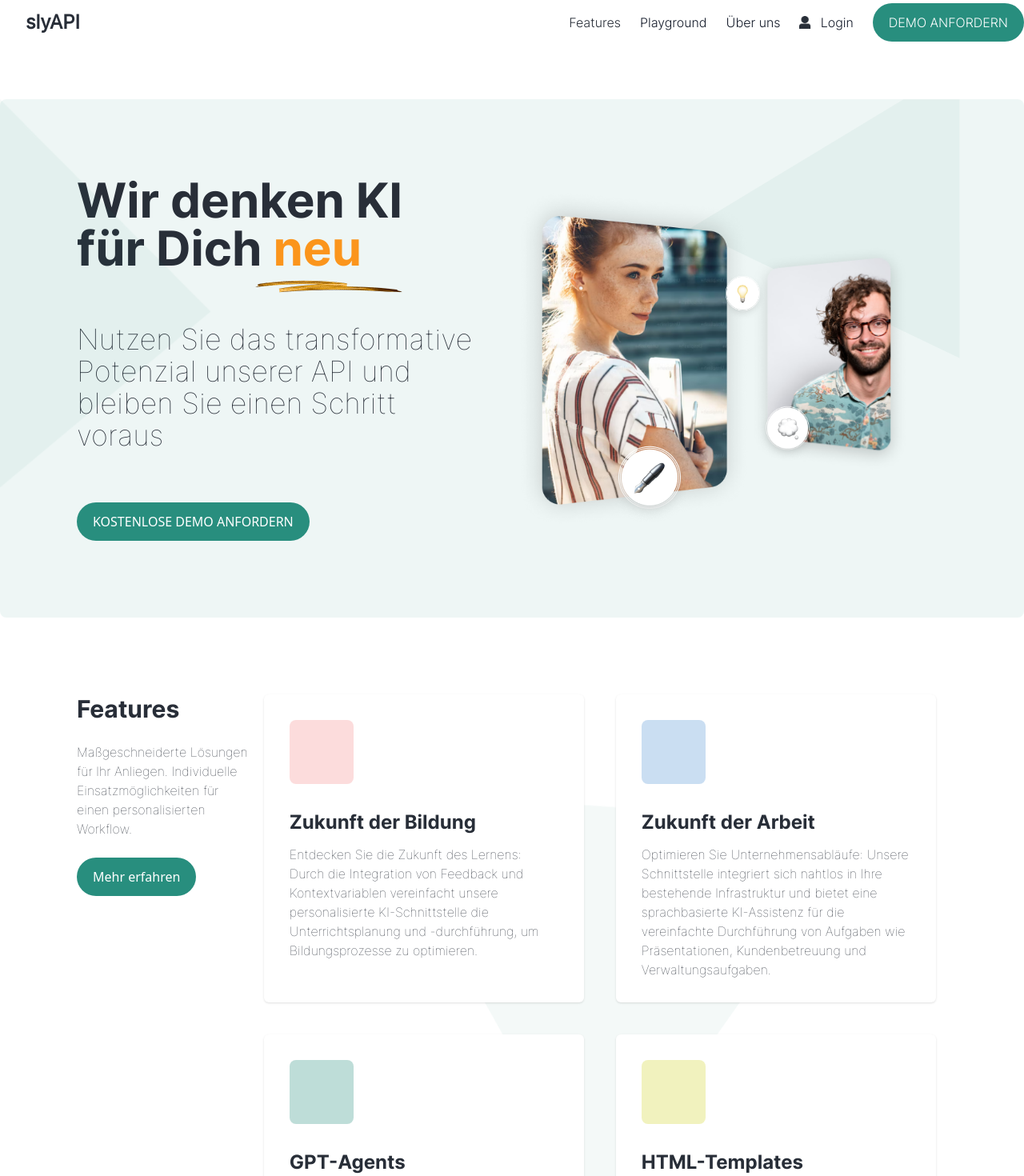
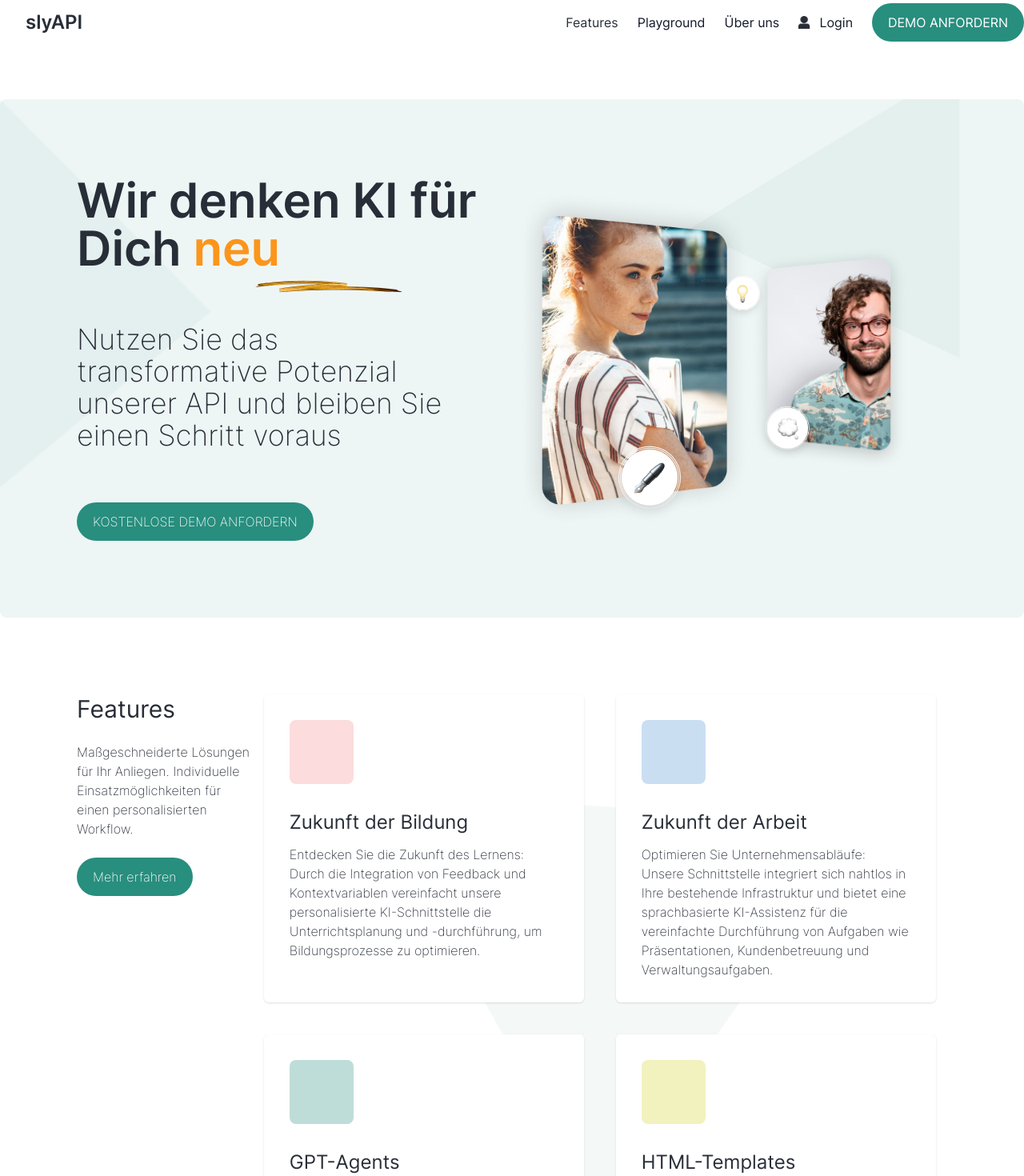
Before and after one commit to CivanErbay/kpbara, a Nuxt app: page / in a window 1280 px wide. Shown: the part 20-1490 px from the top of the page at 80% size. Built offline with nearby package versions, Linux system fonts and the light colour scheme.

Commit message:
variable font

```diff
--- a/assets/css/main.css
+++ b/assets/css/main.css
@@ -4,9 +4,11 @@
 
 body {
   color: #282e38;
+  font-family: inter;
+  font-weight: 200;
 }
 
-@font-face {
+/* @font-face {
   font-family: 'inter';
   src: url('../fonts/Inter-Regular.ttf');
 }
@@ -23,4 +25,12 @@ body {
 @font-face {
   font-family: 'inter-light';
   src: url('../fonts/Inter-Light.ttf');
+} */
+
+@font-face {
+  font-family: 'inter';
+  src: url('../fonts/Inter.var.woff2') format('woff2-variations');
+  font-weight: 100 900;
+  font-stretch: 50% 200%;
+  font-style: oblique 0deg 10deg;
 }
--- a/components/Features.vue
+++ b/components/Features.vue
@@ -1,9 +1,7 @@
 <template>
-  <div
-    class="flex flex-col md:flex-row py-12 px-4 lg:p-24 justify-between"
-  >
+  <div class="flex flex-col md:flex-row py-12 px-4 lg:p-24 justify-between">
     <div class="flex flex-col md:w-2/5 mb-12">
-      <h2 class="font-interbold text-3xl">Features</h2>
+      <h2 class="font-normal text-3xl">Features</h2>
       <p class="font-interthin my-6">
         Maßgeschneiderte Lösungen für Ihr Anliegen. Individuelle
         Einsatzmöglichkeiten für einen personalisierten Workflow.
@@ -14,9 +12,7 @@
         >Mehr erfahren</a
       >
     </div>
-    <div
-      class="flex flex-wrap gap-6 md:gap-10 justify-center relative"
-    >
+    <div class="flex flex-wrap gap-6 md:gap-10 justify-center relative">
       <img
         class="absolute top-1/2 left-1/2 transform -translate-x-1/2 -translate-y-1/2"
         src="../assets/images/Rectangle_14.png"
@@ -25,63 +21,47 @@
       <div
         class="w-[400px] md:h-[385px] shadow rounded-md p-6 md:p-8 z-10 bg-white"
       >
-        <div
-          class="rounded-lg w-20 h-20 bg-[#F68C8C] opacity-30"
-        ></div>
-        <h3 class="font-interbold text-2xl mt-8 mb-3">
-          Zukunft der Bildung
-        </h3>
+        <div class="rounded-lg w-20 h-20 bg-[#F68C8C] opacity-30"></div>
+        <h3 class="font-normal text-2xl mt-8 mb-3">Zukunft der Bildung</h3>
         <p class="font-interthin">
-          Entdecken Sie die Zukunft des Lernens: Durch die Integration
-          von Feedback und Kontextvariablen vereinfacht unsere
-          personalisierte KI-Schnittstelle die Unterrichtsplanung und
-          -durchführung, um Bildungsprozesse zu optimieren.
+          Entdecken Sie die Zukunft des Lernens: Durch die Integration von
+          Feedback und Kontextvariablen vereinfacht unsere personalisierte
+          KI-Schnittstelle die Unterrichtsplanung und -durchführung, um
+          Bildungsprozesse zu optimieren.
         </p>
       </div>
       <div
         class="w-[400px] md:h-[385px] shadow rounded-md p-6 md:p-8 z-10 bg-white"
       >
-        <div
-          class="rounded-lg w-20 h-20 bg-[#4F92D4] opacity-30"
-        ></div>
-        <h3 class="font-interbold text-2xl mt-8 mb-3">
-          Zukunft der Arbeit
-        </h3>
+        <div class="rounded-lg w-20 h-20 bg-[#4F92D4] opacity-30"></div>
+        <h3 class="font-normal text-2xl mt-8 mb-3">Zukunft der Arbeit</h3>
         <p class="font-interthin">
-          Optimieren Sie Unternehmensabläufe: Unsere Schnittstelle
-          integriert sich nahtlos in Ihre bestehende Infrastruktur und
-          bietet eine sprachbasierte KI-Assistenz für die vereinfachte
-          Durchführung von Aufgaben wie Präsentationen,
-          Kundenbetreuung und Verwaltungsaufgaben.
+          Optimieren Sie Unternehmensabläufe: Unsere Schnittstelle integriert
+          sich nahtlos in Ihre bestehende Infrastruktur und bietet eine
+          sprachbasierte KI-Assistenz für die vereinfachte Durchführung von
+          Aufgaben wie Präsentationen, Kundenbetreuung und Verwaltungsaufgaben.
         </p>
       </div>
       <div
         class="w-[400px] md:h-[330px] shadow rounded-md p-6 md:p-8 z-10 bg-white"
       >
-        <div
-          class="rounded-lg w-20 h-20 bg-[#288E7E] opacity-30"
-        ></div>
-        <h3 class="font-interbold text-2xl mt-8 mb-3">GPT-Agents</h3>
+        <div class="rounded-lg w-20 h-20 bg-[#288E7E] opacity-30"></div>
+        <h3 class="font-normal text-2xl mt-8 mb-3">GPT-Agents</h3>
         <p class="font-interthin">
-          Unsere API bietet die Möglichkeit, GPT-Agenten einzusetzen,
-          die Aufgaben wie Recherche, Formatierung von Ausgaben,
-          Testen von Ergebnissen und Code-Ausführung übernehmen
-          können.
+          Unsere API bietet die Möglichkeit, GPT-Agenten einzusetzen, die
+          Aufgaben wie Recherche, Formatierung von Ausgaben, Testen von
+          Ergebnissen und Code-Ausführung übernehmen können.
         </p>
       </div>
       <div
         class="w-[400px] md:h-[330px] shadow rounded-md p-6 md:p-8 z-10 bg-white"
       >
-        <div
-          class="rounded-lg w-20 h-20 bg-[#D1D429] opacity-30"
-        ></div>
-        <h3 class="font-interbold text-2xl mt-8 mb-3">
-          HTML-Templates
-        </h3>
+        <div class="rounded-lg w-20 h-20 bg-[#D1D429] opacity-30"></div>
+        <h3 class="font-normal text-2xl mt-8 mb-3">HTML-Templates</h3>
         <p class="font-interthin">
-          Wir stellen HTML-Templates zur Verfügung, um die nahtlose
-          Integration unserer API in bestehende Weblösungen zu
-          ermöglichen und die Implementierung zu vereinfachen.
+          Wir stellen HTML-Templates zur Verfügung, um die nahtlose Integration
+          unserer API in bestehende Weblösungen zu ermöglichen und die
+          Implementierung zu vereinfachen.
         </p>
       </div>
     </div>
--- a/components/Footer.vue
+++ b/components/Footer.vue
@@ -14,17 +14,15 @@
         alt=""
       />
       <div class="flex flex-wrap justify-between">
-        <div
-          class="flex flex-col w-4/5 mb-8 lg:w-1/3 pr-0 sm:pr-12 xl:pr-24"
-        >
-          <h2 class="text-3xl font-interbold">slyAPI</h2>
+        <div class="flex flex-col w-4/5 mb-8 lg:w-1/3 pr-0 sm:pr-12 xl:pr-24">
+          <h2 class="text-3xl font-semibold">slyAPI</h2>
           <p class="font-interthin mt-8">
             Kontaktieren Sie uns noch heute, um mehr über unsere
-            personalisierten KI-Lösungen zu erfahren und wie Sie Ihr
-            Unternehmen voranbringen können.
+            personalisierten KI-Lösungen zu erfahren und wie Sie Ihr Unternehmen
+            voranbringen können.
           </p>
         </div>
-      <!--   <div
+        <!--   <div
           class="flex flex-col w-1/2 mb-8 lg:px-4 lg:w-1/6 order-last md:order-none"
         >
           <a href="" class="font-interbold mb-8">Links</a>
@@ -40,9 +38,7 @@
         >
           <a href="" class="font-interbold mb-8">Unternehmen</a>
           <a href="" class="font-interthin mb-4">AGB</a>
-          <a href="" class="font-interthin mb-4"
-            >Datenschutzerklärung</a
-          >
+          <a href="" class="font-interthin mb-4">Datenschutzerklärung</a>
           <a href="" class="font-interthin mb-4">Kontakt</a>
           <a href="" class="font-interthin mb-4">Impressum</a>
         </div>
@@ -51,8 +47,8 @@
             Du willst keine News mehr verpassen?
           </p>
           <p class="font-interthin">
-            Wir informieren dich über Aktionen und exklusive Angebote
-            sowie neue Lehrmaterialien.
+            Wir informieren dich über Aktionen und exklusive Angebote sowie neue
+            Lehrmaterialien.
           </p>
 
           <div class="relative mt-12">
--- a/components/Hero.vue
+++ b/components/Hero.vue
@@ -2,7 +2,7 @@
   <div class="relative bg-heroBg bg-cover bg-center rounded-lg">
     <div class="container mx-auto">
       <img
-        class="absolute top-0 left-0 h-3/4"
+        class="absolute top-0 left-0 h-3/4 -z-10"
         src="../assets/images/Rectangle_5.png"
         alt=""
       />
@@ -14,20 +14,18 @@
 
       <div class="px-4 py-12 md:mt-12 md:p-24 flex items-center justify-evenly">
         <div>
-          <p
-            class="text-4xl md:text-6xl bold font-interbold w-[300px] md:w-[500px]"
-          >
+          <h2 class="text-4xl md:text-6xl font-semibold w-[300px] md:w-[500px]">
             Wir denken KI für Dich
             <span
               class="text-[#FB951C] after:content-heroUnderline after:inline-block after:absolute after:left-[100px] after:top-[121px] md:after:left-[300px] md:after:top-[210px] 2xl:after:top-[280px]"
               >neu</span
             >
-          </p>
+          </h2>
           <p
             class="font-interthin text-2xl md:text-4xl w-[250px] md:w-[500px] mt-16"
           >
-            Nutzen Sie das transformative Potenzial unserer API und
-            bleiben Sie einen Schritt voraus
+            Nutzen Sie das transformative Potenzial unserer API und bleiben Sie
+            einen Schritt voraus
           </p>
           <a
             href="#"
@@ -47,7 +45,7 @@
             alt=""
           />
           <img
-            class="absolute right-0 mt-2 h-16 xl:top-[6rem] xl:right-[14rem] xl:h-16 "
+            class="absolute right-0 mt-2 h-16 xl:top-[6rem] xl:right-[14rem] xl:h-16"
             src="../assets/images/bulb.png"
             alt=""
           />
@@ -57,7 +55,7 @@
             alt=""
           />
           <img
-            class="absolute bottom-0 right-0 h-16 xl:bottom-0 xl:left-40 xl:h-auto "
+            class="absolute bottom-0 right-0 h-16 xl:bottom-0 xl:left-40 xl:h-auto"
             src="../assets/images/pen.png"
             alt=""
           />
--- a/components/InfoSlider.vue
+++ b/components/InfoSlider.vue
@@ -1,10 +1,10 @@
 <template>
   <div class="flex flex-col mg:flex-row px-4 lg:p-24 lg:pb-0 justify-between">
     <div class="flex flex-col mb-8 md:w-2/5">
-      <h2 class="font-interbold text-3xl">Für wen?</h2>
+      <h2 class="font-normal text-3xl">Für wen?</h2>
       <p class="font-interthin my-6">
-        Um Ihnen einen Einblick in unsere Dienstleistungen zu geben,
-        haben wir eine Auswahl von Anwendungsfällen zusammengestellt.
+        Um Ihnen einen Einblick in unsere Dienstleistungen zu geben, haben wir
+        eine Auswahl von Anwendungsfällen zusammengestellt.
       </p>
     </div>
   </div>
@@ -81,7 +81,8 @@ export default defineComponent({
         },
         {
           headline: '3. Dokumentenverarbeitung',
-          content: 'slyAPI analysiert große Mengen von Dokumenten und extrahiert relevante Informationen, z. B. zur Identifizierung wichtiger Klauseln in Verträgen für Rechtsanwaltskanzleien oder zur Überprüfung von Schadensfällen für Versicherungsunternehmen.'
+          content:
+            'slyAPI analysiert große Mengen von Dokumenten und extrahiert relevante Informationen, z. B. zur Identifizierung wichtiger Klauseln in Verträgen für Rechtsanwaltskanzleien oder zur Überprüfung von Schadensfällen für Versicherungsunternehmen.',
         },
         {
           headline: '4. Automatisierte Berichterstellung',
--- a/components/Navbar.vue
+++ b/components/Navbar.vue
@@ -43,7 +43,7 @@
         </svg>
       </button>
       <div
-        class="bg-gray-200/90 absolute z-50 md:translate-x-0 p-8 md:p-0 top-full md:top-auto inset-x-0 h-screen md:h-auto flex-col md:bg-transparent md:flex md:flex-row font-interlight items-center justify-center md:justify-end transition-all"
+        class="bg-gray-200/90 absolute font-normal z-50 md:translate-x-0 p-8 md:p-0 top-full md:top-auto inset-x-0 h-screen md:h-auto flex-col md:bg-transparent md:flex md:flex-row font-interlight items-center justify-center md:justify-end transition-all"
         :class="{
           'translate-x-[100vw]': !isMenuOpen,
           'translate-x-0': isMenuOpen,
--- a/tailwind.config.js
+++ b/tailwind.config.js
@@ -12,9 +12,6 @@ module.exports = {
     extend: {
       fontFamily: {
         inter: ['inter', 'sans-serif'],
-        interbold: ['inter-bold', 'sans-serif'],
-        interthin: ['inter-thin', 'sans-serif'],
-        interlight: ['inter-light', 'sans-serif'],
       },
       backgroundImage: {
         heroBg: 'url("/assets/images/Rectangle_4.svg")',
@@ -25,4 +22,4 @@ module.exports = {
     },
   },
   plugins: [],
-}
+};
```
Also changed, not shown: components/About.vue (+17 -24 lines), assets/fonts/Inter.var.woff2 (added).
